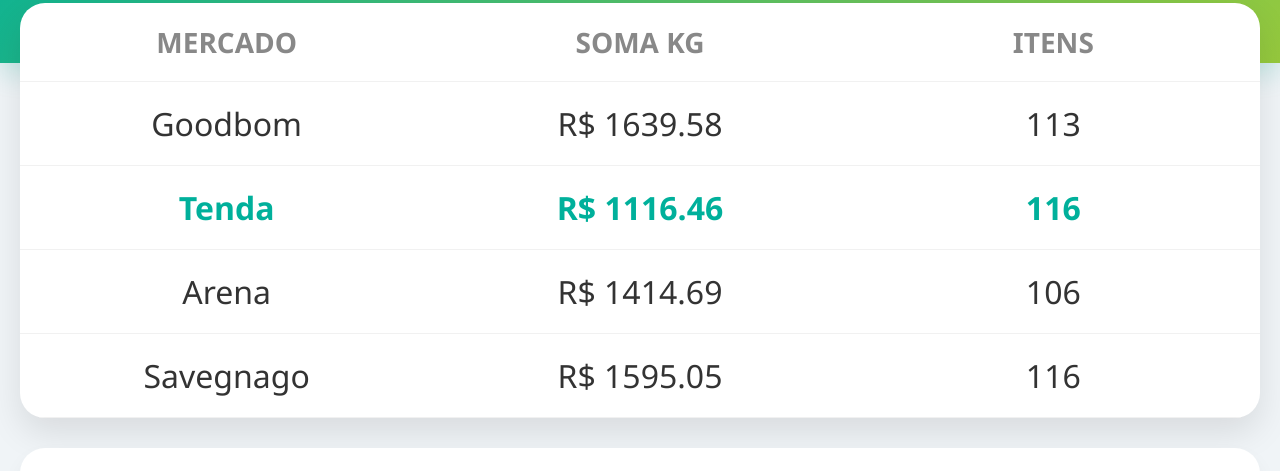
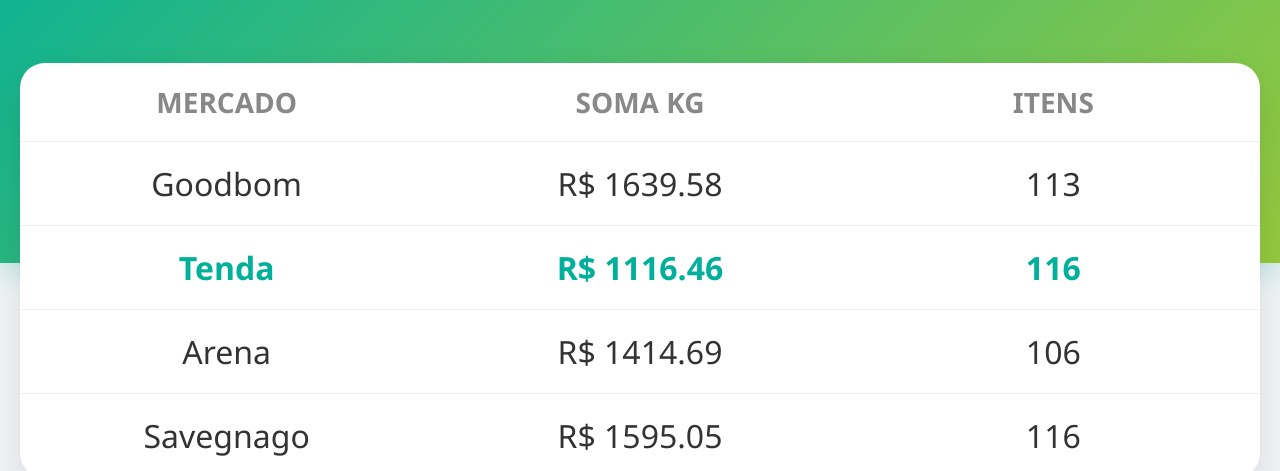
Before and after one commit to lucffernands07/compra-do-mes, a website: page docs/index.html in a window 1280 px wide. Shown: the part 187-658 px from the top of the page. Drawn offline with Linux system fonts and the light colour scheme.

Commit message:
Update style.css

```diff
--- a/docs/style.css
+++ b/docs/style.css
@@ -22,7 +22,8 @@
 /* ===== Cabeçalho (Aumentado) ===== */
 .header-app {
   background: var(--gradiente);
-  height: 250px; /* Mais alto para destacar */
+  height: 450px; /* Mais alto para destacar */
+  padding-bottom: 200px;
   display: flex;
   flex-direction: column;
   align-items: center;
@@ -45,7 +46,7 @@
 /* ===== Tabela de Totais (Fonte Grande e Margens) ===== */
 table {
   width: calc(100% - 40px); /* Mais espaçamento lateral */
-  margin: -60px auto 30px;
+  margin: -200px auto 30px;
   background-color: #fff;
   border-radius: 25px;
   box-shadow: 0 15px 35px rgba(0,0,0,0.1);
```
